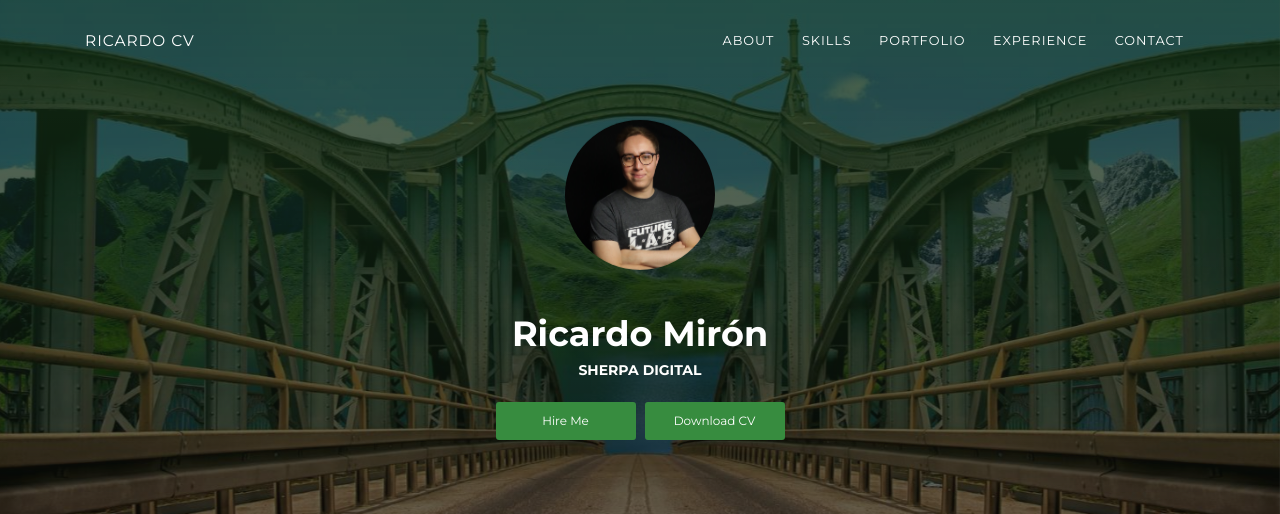
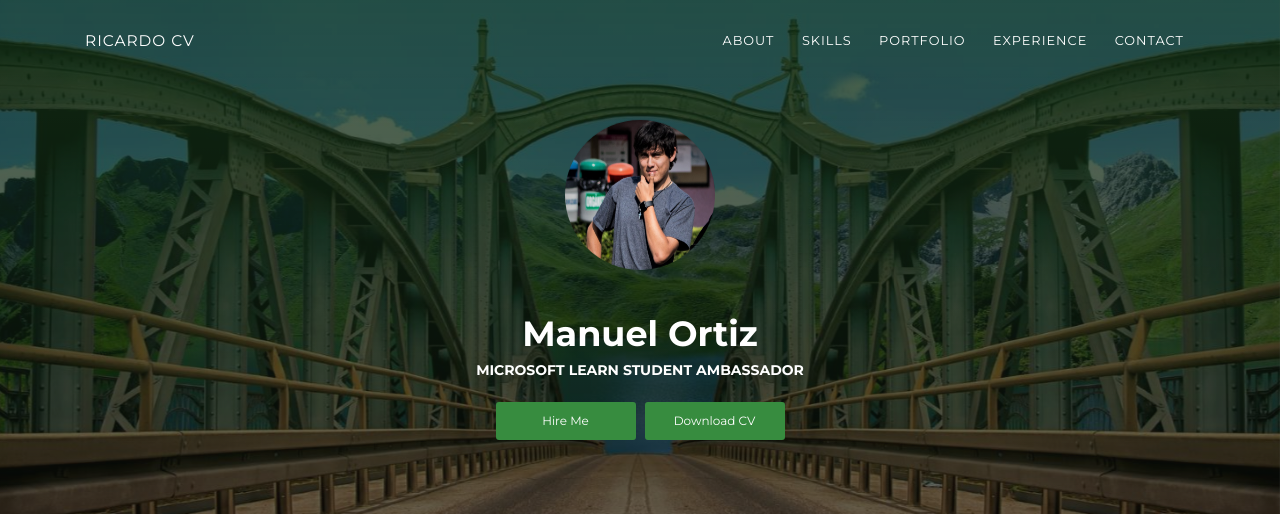
Before and after one commit to ricardomiron/proyecto-1, a plain HTML site: page index.html in a window 1280 px wide. Shown: the top 514 px of the page. Drawn offline with Linux system fonts and the light colour scheme.

```diff
--- a/index.html
+++ b/index.html
@@ -52,9 +52,9 @@
       <div class="page-header-image" data-parallax="true" style="background-image: url('images/cc-bg-1.jpg')"></div>
       <div class="container">
         <div class="content-center">
-          <div class="cc-profile-image"><a href="#"><img src="images/ricardo.JPG" alt="Image"/></a></div>
-          <div class="h2 title">Ricardo Mirón</div>
-          <p class="category text-white">Sherpa Digital</p><a class="btn btn-primary smooth-scroll mr-2" href="#contact" data-aos="zoom-in" data-aos-anchor="data-aos-anchor">Hire Me</a><a class="btn btn-primary" href="https://pbs.twimg.com/media/E-dvSpYXMAQhEB1.jpg" data-aos="zoom-in" data-aos-anchor="data-aos-anchor">Download CV</a>
+          <div class="cc-profile-image"><a href="https://manuos.codes/about"><img src="./images/Manu.PNG" alt="Image"/></a></div>
+          <div class="h2 title">Manuel Ortiz</div>
+          <p class="category text-white">Microsoft Learn Student Ambassador</p><a class="btn btn-primary smooth-scroll mr-2" href="#contact" data-aos="zoom-in" data-aos-anchor="data-aos-anchor">Hire Me</a><a class="btn btn-primary" href="https://pbs.twimg.com/media/E-dvSpYXMAQhEB1.jpg" data-aos="zoom-in" data-aos-anchor="data-aos-anchor">Download CV</a>
         </div>
       </div>
       <div class="section">
```
Also changed, not shown: images/Manu.PNG (added).
